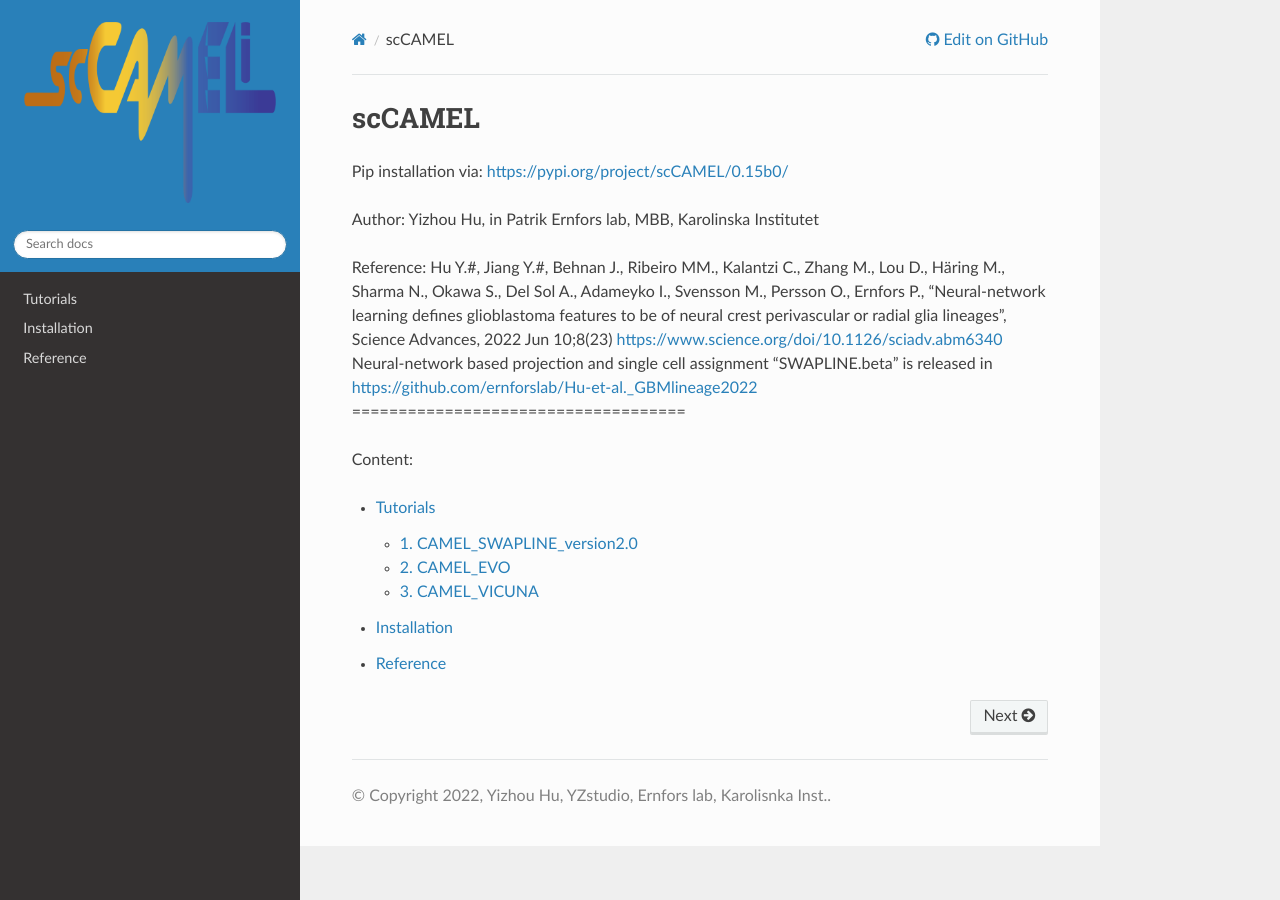
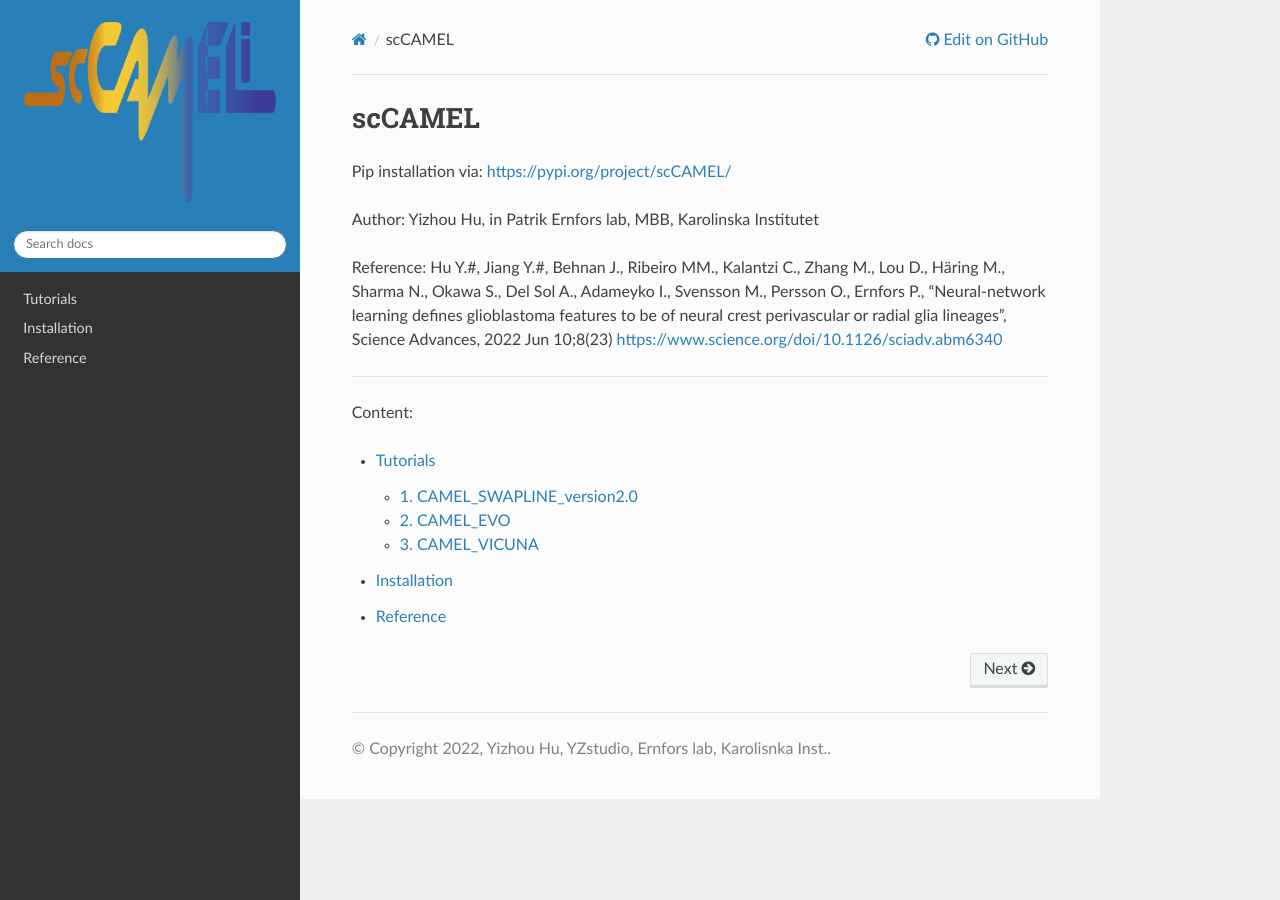
Before and after one commit to StudioYZ/scCAMEL, a Sphinx documentation site: the page built from source/index.rst, in a window 1280 px wide. Built offline with Sphinx 7.4.7 and the Read the Docs theme 2.0.0, drawn with Linux system fonts in a browser that asks for light colours; pages that are not in the unit, such as notebooks, are missing from menus.

Commit message:
Update index.rst

```diff
--- a/source/index.rst
+++ b/source/index.rst
@@ -6,14 +6,14 @@
 scCAMEL
 ====================================
 
-Pip installation via: https://pypi.org/project/scCAMEL/0.15b0/
+Pip installation via: https://pypi.org/project/scCAMEL/
 
 
 Author: Yizhou Hu, in Patrik Ernfors lab, MBB, Karolinska Institutet
 
 Reference: Hu Y.#, Jiang Y.#, Behnan J., Ribeiro MM., Kalantzi C., Zhang M., Lou D., Häring M., Sharma N., Okawa S., Del Sol A., Adameyko I., Svensson M., Persson O., Ernfors P., “Neural-network learning defines glioblastoma features to be of neural crest perivascular or radial glia lineages”, Science Advances, 2022 Jun 10;8(23)
 https://www.science.org/doi/10.1126/sciadv.abm6340
-Neural-network based projection and single cell assignment "SWAPLINE.beta" is released in https://github.com/ernforslab/Hu-et-al._GBMlineage2022
+
 ====================================
 
 Content:
```
